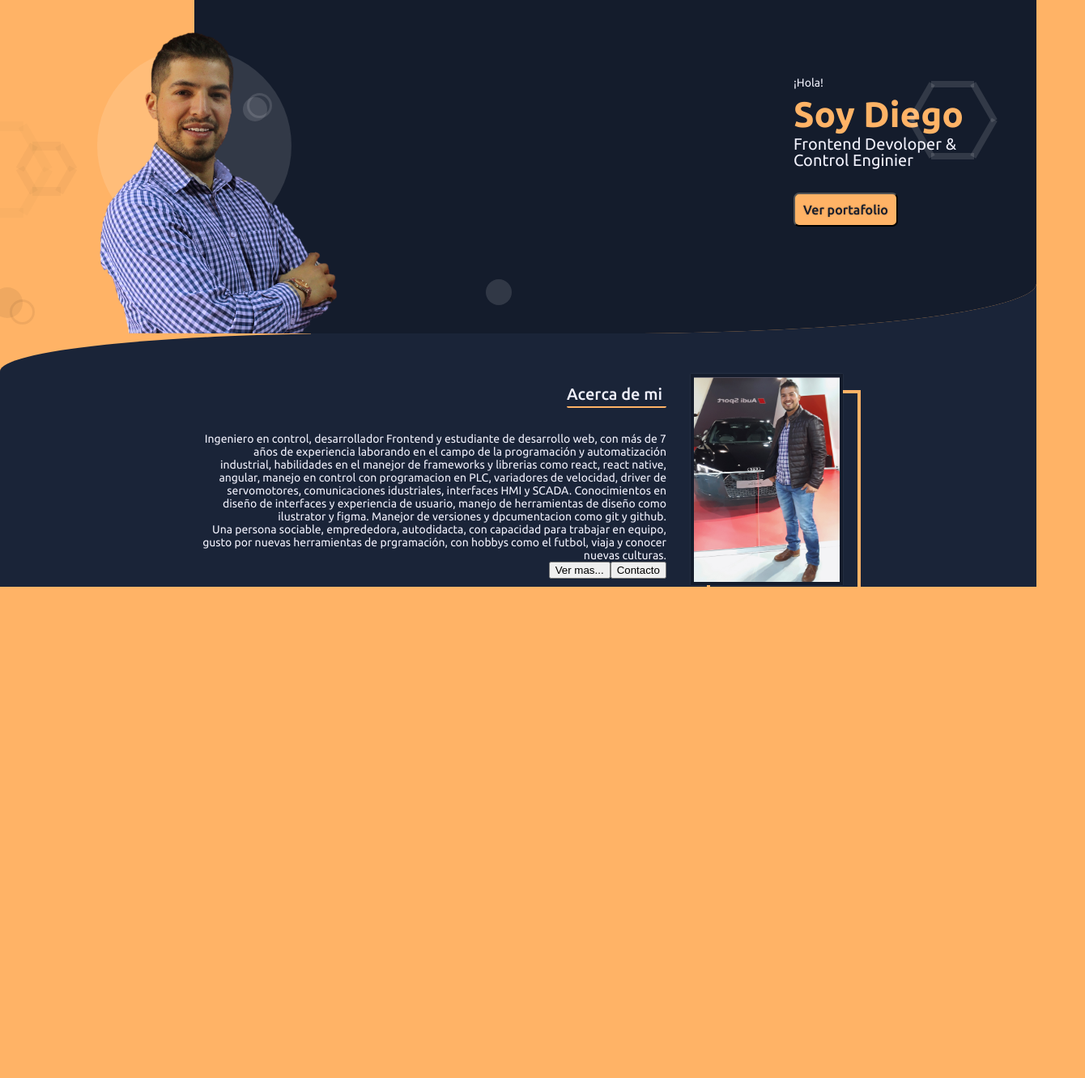
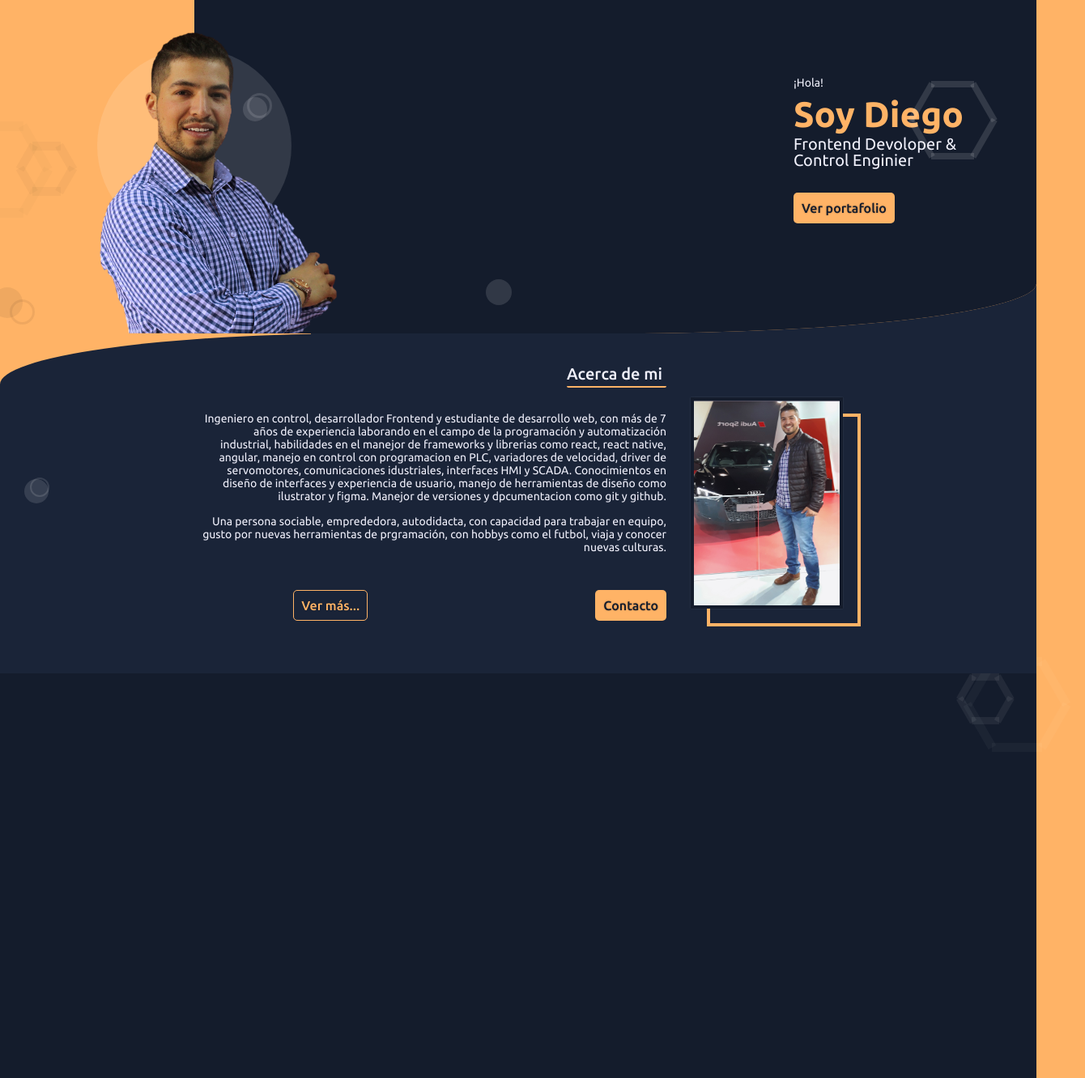
Before and after one commit to Diegogar10/portafolio-dg, a React (Vite) app: page / in a window 1280 px wide. Shown: the whole page at 81% size, 1340 px wide, since content can reach past the window. Before the commit the page ends 800 px from the top, so only its background shows below. Built offline with nearby package versions, Linux system fonts and the light colour scheme.

Commit message:
finaly section about

```diff
--- a/src/components/About.scss
+++ b/src/components/About.scss
@@ -6,7 +6,7 @@
   flex-wrap: wrap;
   align-items: center;
   justify-content: center;
-  padding-top: 50px;
+  padding: 35px 0;
   width: 100%;
   background: $blueDarkLight;
   border-top-left-radius: 35% 15%;
@@ -50,6 +50,12 @@
       line-height: 16px;
       color: $blueLight;
       font-size: 14px;
+      margin-bottom: 15px;
+    }
+    div {
+      display: flex;
+      width: 80%;
+      justify-content:space-between;
     }
   }
 
--- a/src/components/About.tsx
+++ b/src/components/About.tsx
@@ -2,6 +2,9 @@ import React from 'react';
 import './About.scss';
 import foto from '../assets/images/perfil.jpg';
 import { dataHome } from '../libs/infoPerson';
+import { Button } from './elements/Button';
+import Hexagon from './elements/Hexagon';
+import Circle from './elements/Circle';
 const About = () => {
   return (
     <main className='about__me'>
@@ -11,13 +14,15 @@ const About = () => {
           <p>{data}</p>
         ))}
         <div>
-          <button>Ver mas...</button>
-          <button>Contacto</button>
+          <Button title='Ver más...' style='secondary' route=''/>
+          <Button title='Contacto' style='primary' route=''/>
         </div>
       </section>
       <figure>
         <img src={foto} alt='imagen perfil'/>
       </figure>
+      <Circle r={30} x={180} y={30}/>
+      <Circle r={20} x={178} y={37} fill='yes' line={2} />
     </main>
   )
 }
--- /dev/null
+++ b/src/components/Briefcase.scss
@@ -0,0 +1,8 @@
+@import '../styles/globals';
+.briefcase__container {
+  position: relative;
+  background: $blueDark;
+  width: 100%;
+  height: 500px;
+  z-index: -2;
+}
--- /dev/null
+++ b/src/components/Briefcase.tsx
@@ -0,0 +1,12 @@
+import React from 'react';
+import './Briefcase.scss';
+import Hexagon from './elements/Hexagon';
+
+export const Briefcase = () => {
+  return (
+    <div className='briefcase__container'>
+      <Hexagon l={110} x={-20} y={-60} color='#ffffff09' line={11} pos={true}/>
+      <Hexagon l={55} x={0} y={20} color='#ffffff10' line={9} pos={true}/>
+    </div>
+  )
+}
--- a/src/components/Header.scss
+++ b/src/components/Header.scss
@@ -51,18 +51,6 @@
         font-size: 20px;
       }
     }
-    button {
-      background-color: $greenLow;
-      color: $blueDark;
-      text-shadow: 0 0 2px #00000050;
-      margin: 30px 0;
-      font-size: 16px;
-      padding: 10px;
-      font-family: $mainFont;
-      font-weight: 500;
-      border-radius: 7px;
-
-    }
   }
 
 }
--- a/src/components/Header.tsx
+++ b/src/components/Header.tsx
@@ -1,5 +1,6 @@
 import React from 'react';
 import imgPefil from '../assets/images/sinFondoPefil.png';
+import { Button } from './elements/Button';
 import Circle from './elements/Circle';
 import Hexagon from './elements/Hexagon';
 import './Header.scss';
@@ -13,7 +14,7 @@ const Header = () => {
         <h2>Soy Diego</h2>
         <p><span>Frontend Devoloper & Control Enginier </span></p>
         {/* <p>Bienvenidos a mi pagina personal. <br /> Quedate conmigo... te contare un poco de mi experiencia!</p> */}
-        <button>Ver portafolio</button>
+        <Button title='Ver portafolio' style='primary' route=''/>
       </section>
       <Circle r={240} x={60} y={120} />
       <Circle r={30} x={120} y={300} />
@@ -29,4 +30,4 @@ const Header = () => {
   )
 }
 
-export default Header
+export default Header;
--- /dev/null
+++ b/src/components/elements/Button.scss
@@ -0,0 +1,22 @@
+@import '../../styles/globals';
+
+
+.button__primary {
+  background-color: $greenLow;
+  color: $blueDark;
+  text-shadow: 0 0 2px #00000050;
+  margin: 30px 0;
+  font-size: 16px;
+  padding: 10px;
+  font-family: $mainFont;
+  font-weight: 500;
+  border-radius: 5px;
+  border: none;
+}
+.button__secondary {
+  @extend .button__primary;
+  background: none;
+  border: 1px solid $greenLow;
+  color: $greenLow;
+  padding: 9px;
+}
--- /dev/null
+++ b/src/components/elements/Button.tsx
@@ -0,0 +1,11 @@
+import React from 'react';
+import './Button.scss';
+
+export const Button = (
+  {title, style, route}
+  :{title:string; style:'primary'|'secondary'; route:string}
+  ) => {
+  return (
+    <button className={`button__${style}`}>{title}</button>
+  )
+}
--- a/src/routes/Home.tsx
+++ b/src/routes/Home.tsx
@@ -1,5 +1,6 @@
 import React from 'react';
 import About from '../components/About';
+import { Briefcase } from '../components/Briefcase';
 import Header from '../components/Header';
 
 const Home = () => {
@@ -7,6 +8,7 @@ const Home = () => {
     <div>
       <Header/>
       <About/>
+      <Briefcase/>
     </div>
   )
 }
```
